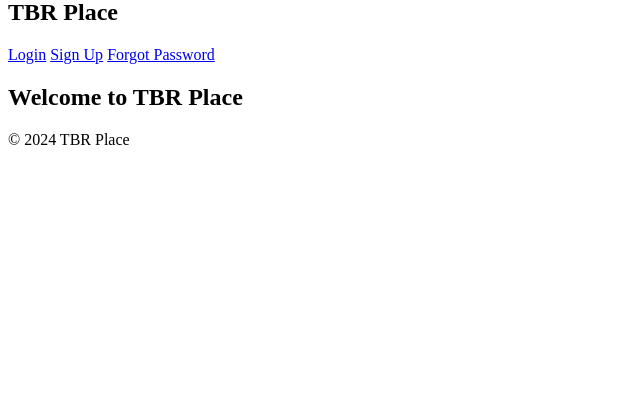
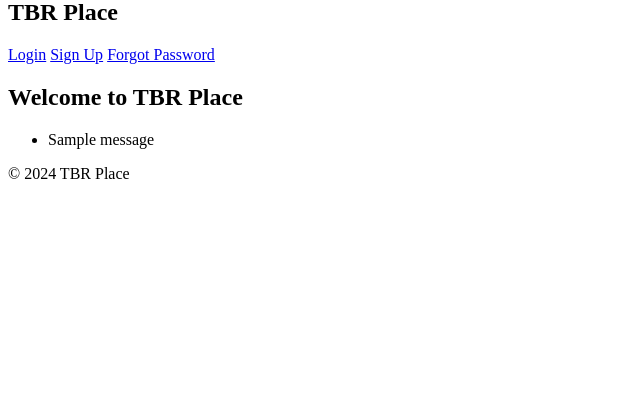
Before and after one commit to Prexus6/tbr_place_project, a Django app: template accounts/templates/accounts/index.html in a window 1280 px wide. Shown: the part 333-753 px from the top of the page, without its empty margins (0-640 px from the left). Run offline with Django 3.2, Linux system fonts and the light colour scheme; the template is opened without the code that fills it, so the values that code supplies are empty; tables that the repository leaves empty hold one stand-in row (values such as "Sample post"); one stand-in notice (Sample message) is shown.

Commit message:
prihlasovani, registrace, tajna otazka, reset password, funguje i reset password, pridani uvitaci zpravy

```diff
--- a/accounts/templates/accounts/index.html
+++ b/accounts/templates/accounts/index.html
@@ -26,6 +26,13 @@
     </header>
     <main>
         <h2>Welcome to TBR Place</h2>
+        {% if messages %}
+            <ul>
+                {% for message in messages %}
+                    <li class="{{ message.tags }}">{{ message }}</li>
+                {% endfor %}
+            </ul>
+        {% endif %}
     </main>
     <footer>
         <p>&copy; 2024 TBR Place</p>
--- a/accounts/views.py
+++ b/accounts/views.py
@@ -27,12 +27,15 @@ def login_view(request):
             user = authenticate(request, username=username, password=password)
             if user is not None:
                 login(request, user)
+                messages.success(request, f'You have successfully logged in as {username}.')
                 return redirect('index')
             else:
                 messages.error(request, 'Invalid username or password.')
     else:
         form = CustomUserLoginForm()
     return render(request, 'accounts/login.html', {'form': form})
+
+
 
 def logout_view(request):
     logout(request)
```
